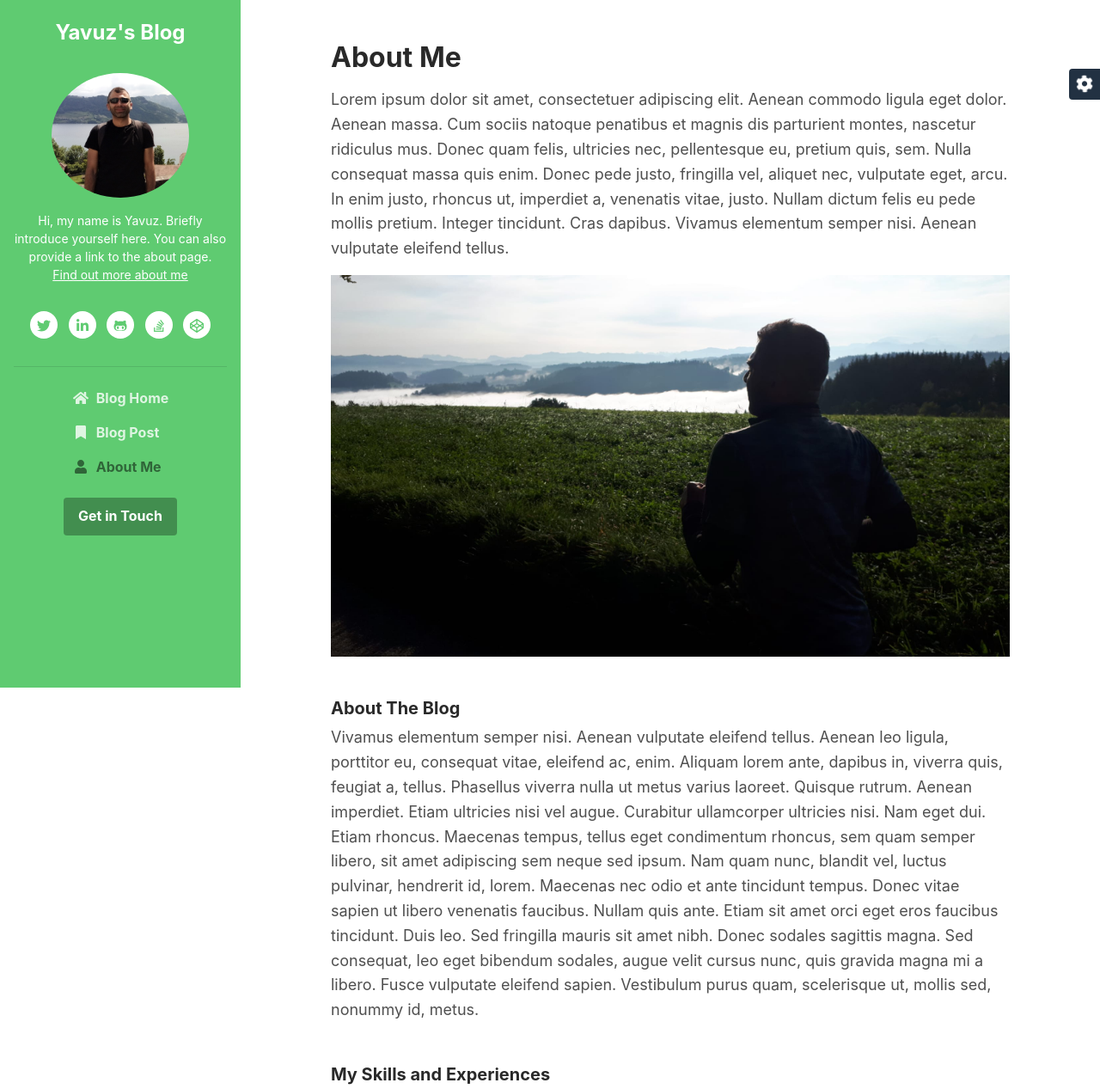
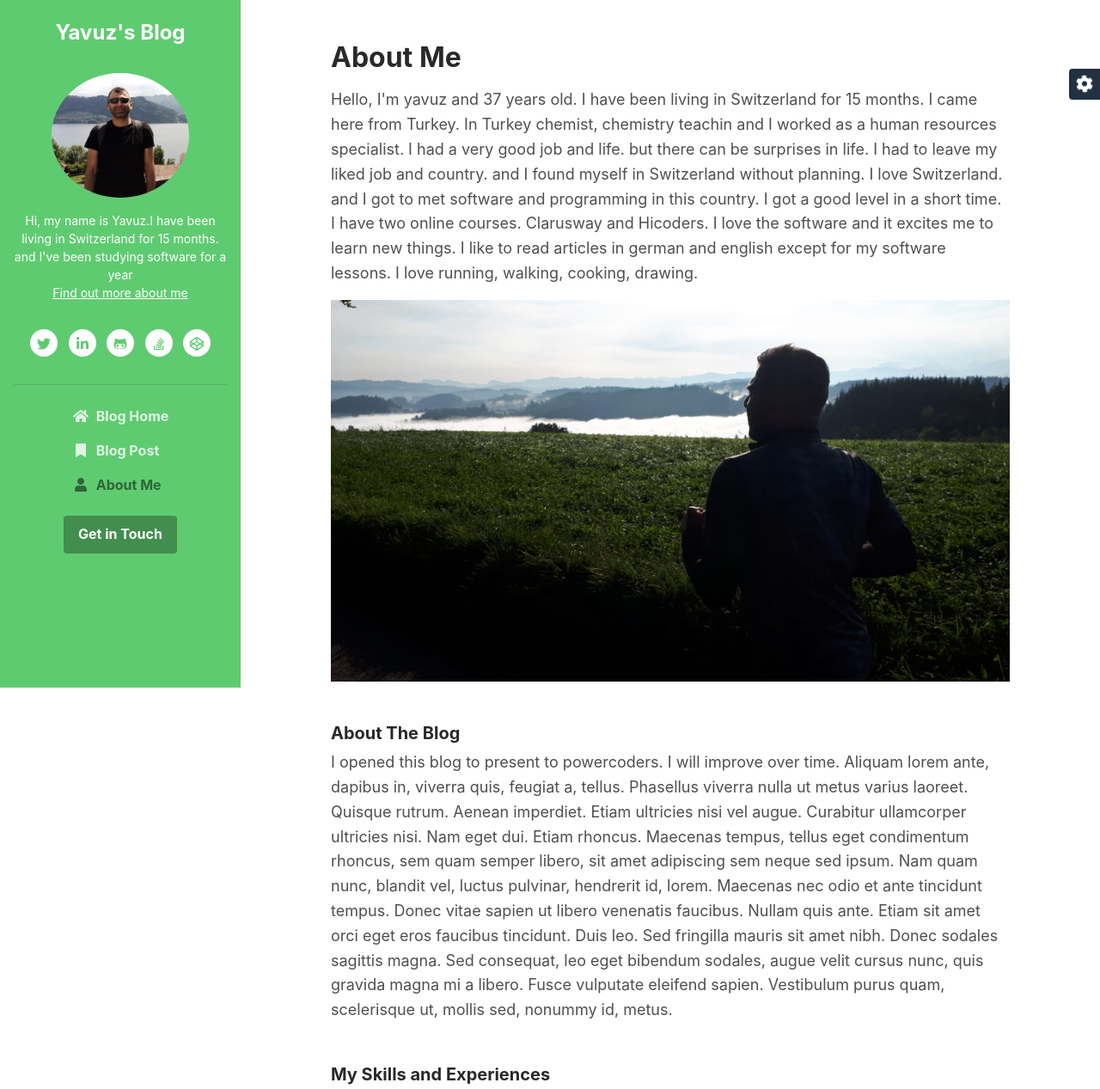
Before and after one commit to yavuzoz/my_blog, a plain HTML site: page about.html in a window 1280 px wide. Shown: the top 1267 px of the page at 86% size. Drawn offline with Linux system fonts and the light colour scheme.

Commit message:
add a new  content

```diff
--- a/about.html
+++ b/about.html
@@ -35,7 +35,7 @@
 				<div class="profile-section pt-3 pt-lg-0">
 				    <img class="profile-image mb-3 rounded-circle mx-auto" src="assets/images/IMG_20200520_141918_4.jpg" alt="image" >
 
-					<div class="bio mb-3">Hi, my name is Yavuz. Briefly introduce yourself here. You can also provide a link to the about page.<br><a href="about.html">Find out more about me</a></div><!--//bio-->
+					<div class="bio mb-3">Hi, my name is Yavuz.I have been living in Switzerland for 15 months. and I've been studying software for a year<br><a href="about.html">Find out more about me</a></div><!--//bio-->
 					<ul class="social-list list-inline py-3 mx-auto">
 			            <li class="list-inline-item"><a href="#"><i class="fab fa-twitter fa-fw"></i></a></li>
 			            <li class="list-inline-item"><a href="#"><i class="fab fa-linkedin-in fa-fw"></i></a></li>
@@ -73,10 +73,13 @@
 		    <div class="container">
 			    <h2 class="title mb-3">About Me</h2>
 
-			    <p>Lorem ipsum dolor sit amet, consectetuer adipiscing elit. Aenean commodo ligula eget dolor. Aenean massa. Cum sociis natoque penatibus et magnis dis parturient montes, nascetur ridiculus mus. Donec quam felis, ultricies nec, pellentesque eu, pretium quis, sem. Nulla consequat massa quis enim. Donec pede justo, fringilla vel, aliquet nec, vulputate eget, arcu. In enim justo, rhoncus ut, imperdiet a, venenatis vitae, justo. Nullam dictum felis eu pede mollis pretium. Integer tincidunt. Cras dapibus. Vivamus elementum semper nisi. Aenean vulputate eleifend tellus. </p>
+			    <p>Hello, I'm yavuz and 37 years old. I have been living in Switzerland for 15 months. I came here from Turkey. In Turkey chemist, chemistry teachin and I worked as a human resources specialist. I had a very good job and life. but there can be surprises in life. I had to leave my liked job and country. and I found myself in Switzerland without planning. I love Switzerland. and I got to met software and programming in this country. I got a good level in a short time. I have two online courses. Clarusway and Hicoders. I love the software and it excites me to learn new things.
+					I like to read articles in german and english except for my software lessons. I love running, walking, cooking, drawing.</p>
 			    <figure><img class="img-fluid" src="assets/images/WhatsApp Image 2020-09-30 at 22.16.42.jpeg" alt="image"></figure>
 			    <h5 class="mt-5">About The Blog</h5>
-			    <p>Vivamus elementum semper nisi. Aenean vulputate eleifend tellus. Aenean leo ligula, porttitor eu, consequat vitae, eleifend ac, enim. Aliquam lorem ante, dapibus in, viverra quis, feugiat a, tellus. Phasellus viverra nulla ut metus varius laoreet. Quisque rutrum. Aenean imperdiet. Etiam ultricies nisi vel augue. Curabitur ullamcorper ultricies nisi. Nam eget dui. Etiam rhoncus. Maecenas tempus, tellus eget condimentum rhoncus, sem quam semper libero, sit amet adipiscing sem neque sed ipsum. Nam quam nunc, blandit vel, luctus pulvinar, hendrerit id, lorem. Maecenas nec odio et ante tincidunt tempus. Donec vitae sapien ut libero venenatis faucibus. Nullam quis ante. Etiam sit amet orci eget eros faucibus tincidunt. Duis leo. Sed fringilla mauris sit amet nibh. Donec sodales sagittis magna. Sed consequat, leo eget bibendum sodales, augue velit cursus nunc, quis gravida magna mi a libero. Fusce vulputate eleifend sapien. Vestibulum purus quam, scelerisque ut, mollis sed, nonummy id, metus.</p>
+			    <p>I opened this blog to present to powercoders. I will improve over time.
+
+					Aliquam lorem ante, dapibus in, viverra quis, feugiat a, tellus. Phasellus viverra nulla ut metus varius laoreet. Quisque rutrum. Aenean imperdiet. Etiam ultricies nisi vel augue. Curabitur ullamcorper ultricies nisi. Nam eget dui. Etiam rhoncus. Maecenas tempus, tellus eget condimentum rhoncus, sem quam semper libero, sit amet adipiscing sem neque sed ipsum. Nam quam nunc, blandit vel, luctus pulvinar, hendrerit id, lorem. Maecenas nec odio et ante tincidunt tempus. Donec vitae sapien ut libero venenatis faucibus. Nullam quis ante. Etiam sit amet orci eget eros faucibus tincidunt. Duis leo. Sed fringilla mauris sit amet nibh. Donec sodales sagittis magna. Sed consequat, leo eget bibendum sodales, augue velit cursus nunc, quis gravida magna mi a libero. Fusce vulputate eleifend sapien. Vestibulum purus quam, scelerisque ut, mollis sed, nonummy id, metus.</p>
 			    <h5 class="mt-5">My Skills and Experiences</h5>
 			    <p>Vivamus elementum semper nisi. Aenean vulputate eleifend tellus. Aenean leo ligula, porttitor eu, consequat vitae, eleifend ac, enim. Aliquam lorem ante, dapibus in, viverra quis, feugiat a, tellus. Phasellus viverra nulla ut metus varius laoreet. Quisque rutrum. Aenean imperdiet. Etiam ultricies nisi vel augue. Curabitur ullamcorper ultricies nisi.</p>
 			    <h5 class="mt-5">Side Projects</h5>
```
Also changed, not shown: blog-list.html (+1 -1 lines), blog-post.html (+3 -2 lines), index.html (+1 -1 lines).
